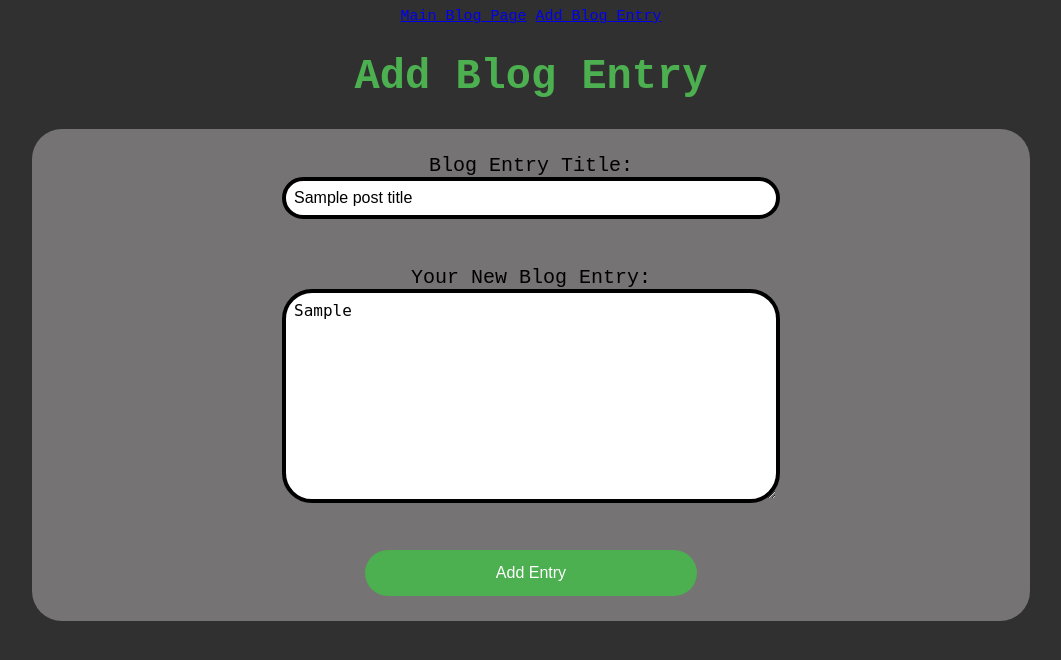
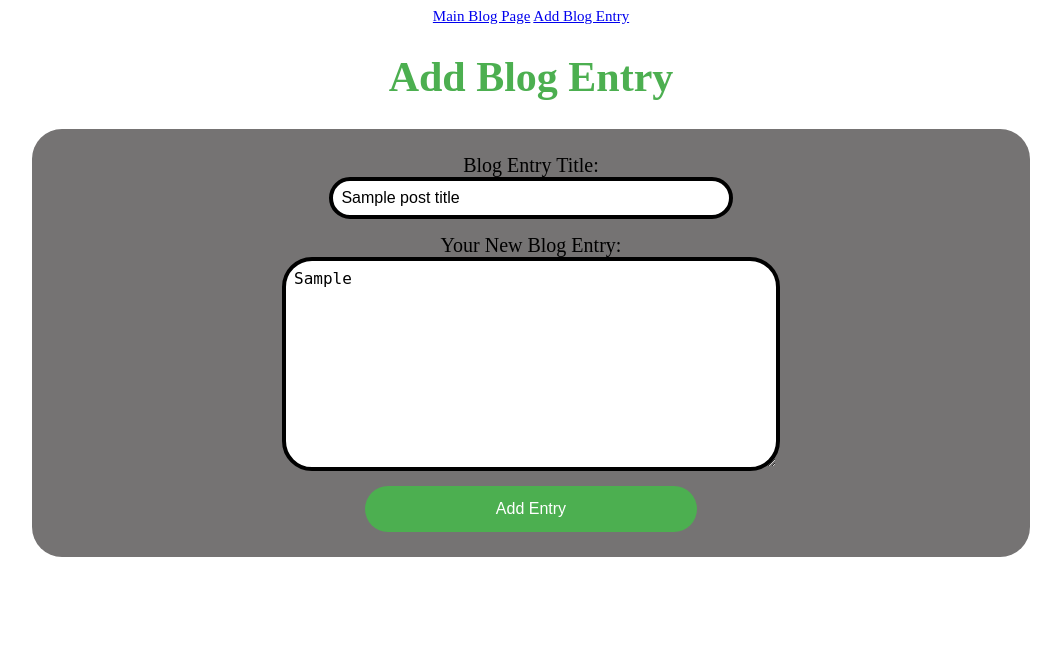
Before and after one commit to cmmarra/blogz, a Flask app: template Templates/new_post.html in a window 1280 px wide. Shown: the top 660 px of the page, without its empty margins (109-1170 px from the left). Run offline with Flask 2, Linux system fonts and the light colour scheme; the template is opened without the code that fills it: most values are stand-ins (such as "Sample title", 1, 10 or a date in 2020).

Commit message:
updated css files

```diff
--- /dev/null
+++ b/Templates/base.html
@@ -0,0 +1,19 @@
+<!DOCTYPE html>
+<html>
+<head>
+<title>Build A Blog</title>
+<link rel="stylesheet" type="text/css" href="{{ url_for('static', filename='css/styles.css') }}">
+</head>
+
+<body>
+
+    <header>
+        <nav><a href="/blog">Main Blog Page</a> <a href="/newpost">Add Blog Entry</a>
+        </nav>
+    </header>
+
+    {% block content %}
+    {% endblock %}
+
+</body>
+</html>
--- a/Templates/new_post.html
+++ b/Templates/new_post.html
@@ -1,33 +1,14 @@
-<!DOCTYPE html>
-<html>
-<head>
-<title>Build A Blog</title>
-<link rel="stylesheet" type="text/css" href="{{ url_for('static', filename='css/styles.css') }}">
-</head>
-<body>
-
-<header>
-<nav><a href="/blog">Main Blog Page</a> <a href="/newpost">Add Blog Entry</a></nav>
-</header>
+{% extends 'base.html' %}
 
 {% block content %}
 
 <h1>Add Blog Entry</h1>
     <form action="/newpost" method='POST'>
-        <label>
-            <span class="form_label">Blog Entry Title:</span>
-            <input name="blog_title" type="text" value="{{post_title}}">
-        </label>
-        <p class="error">{{title_error}} &nbsp;</p>
-        <label>
-            <span class="form_label">Your New Blog Entry:</span>
-            <textarea name="blog_post" type="textarea" rows="10" cols="100">{{post_entry}}</textarea>
-        </label>
-        <p class="error">{{blog_entry_error}} &nbsp;</p>
-        <input class="submit" type="submit" value="Add Entry" />
+        <label>Blog Entry Title:<input name="blog_title" type="text" value="{{post_title}}"></label>
+        <p class="error">{{title_error}}</p>
+        <label>Your New Blog Entry:<textarea name="blog_post" type="textarea" rows="10" cols="100">{{post_entry}}</textarea></label>
+        <p class="error">{{blog_entry_error}}</p>
+        <input class="submit" type="submit" value="Add Entry"/>
     </form>
 
 {% endblock %}
-
-</body>
-</html>
--- a/main.py
+++ b/main.py
@@ -9,21 +9,19 @@ db = SQLAlchemy(app)
 
 class Blog(db.Model):
 
-    id = db.Column(db.Integer, primary_key=True)     # start with primary ID
-    title = db.Column(db.Text)  # blog title
-    post = db.Column(db.Text)   # blog post text
+    id = db.Column(db.Integer, primary_key=True)
+    title = db.Column(db.Text)
+    post = db.Column(db.Text)
 
     def __init__(self, title, post):
         self.title = title
         self.post = post
 
-#DISPLAYS ALL BLOG POSTS
 @app.route('/')
 def index():
     all_blog_posts = Blog.query.all()
     return render_template('blog.html', posts=all_blog_posts)
 
-#DISPLAYS IND BLOG POSTS
 @app.route('/blog')
 def show_blog():
     post_id = request.args.get('id')
@@ -35,53 +33,41 @@ def show_blog():
         all_blog_posts = Blog.query.all()
         return render_template('blog.html', posts=all_blog_posts)
 
-#VALIDATION FOR EMPTY FORM
+@app.route('/newpost', methods=['POST', 'GET'])
+def add_entry():
+    if request.method == 'POST':
+
+        title_error = ""
+        blog_entry_error = ""
+
+        post_title = request.form['blog_title']
+        post_entry = request.form['blog_post']
+        post_new = Blog(post_title, post_entry)
+
+        if empty_val(post_title) and empty_val(post_entry):
+            db.session.add(post_new)
+            db.session.commit()
+            post_link = "/blog?id=" + str(post_new.id)
+            return redirect(post_link)
+        else:
+            if not empty_val(post_title) and not empty_val(post_entry):
+                title_error = "Please enter blog title"
+                blog_entry_error = "Please enter blog entry"
+                return render_template('new_post.html', blog_entry_error=blog_entry_error, title_error=title_error)
+            elif not empty_val(post_title):
+                title_error = "Please enter blog title"
+                return render_template('new_post.html', title_error=title_error, post_entry=post_entry)
+            elif not empty_val(post_entry):
+                blog_entry_error = "Please enter blog entry"
+                return render_template('new_post.html', blog_entry_error=blog_entry_error, post_title=post_title)
+    else:
+        return render_template('new_post.html')
+
 def empty_val(x):
     if x:
         return True
     else:
         return False
 
-#THIS HANDLES THE REDIRECT (SUCCESS) AND ERROR MESSAGES (FAILURE)
-@app.route('/newpost', methods=['POST', 'GET'])
-def add_entry():
-
-    if request.method == 'POST':
-
-        # THIS CREATES EMPTY STRINGS FOR THE ERROR MESSAGES
-        title_error = ""
-        blog_entry_error = ""
-
-        # assigning variable to blog title from entry form
-        post_title = request.form['blog_title']
-        # assigning variable to blog post from entry form
-        post_entry = request.form['blog_post']
-        # creating a new blog post variable from title and entry
-        post_new = Blog(post_title, post_entry)
-
-        # if the title and post entry are not empty, the object will be added
-        if empty_val(post_title) and empty_val(post_entry):
-            # adding the new post (this matches variable created above) as object
-            db.session.add(post_new)
-            # commits new objects to the database
-            db.session.commit()
-            post_link = "/blog?id=" + str(post_new.id)
-            return redirect(post_link)
-        else:
-            if not empty_val(post_title) and not empty_val(post_entry):
-                title_error = "Please enter text for blog title"
-                blog_entry_error = "Please enter text for blog entry"
-                return render_template('new_post.html', blog_entry_error=blog_entry_error, title_error=title_error)
-            elif not empty_val(post_title):
-                title_error = "Please enter text for blog title"
-                return render_template('new_post.html', title_error=title_error, post_entry=post_entry)
-            elif not empty_val(post_entry):
-                blog_entry_error = "Please enter text for blog entry"
-                return render_template('new_post.html', blog_entry_error=blog_entry_error, post_title=post_title)
-
-    # DISPLAYS NEW BLOG ENTRY FORM
-    else:
-        return render_template('new_post.html')
-
 if __name__ == '__main__':
     app.run()
--- a/static/css/styles.css
+++ b/static/css/styles.css
@@ -1,10 +1,4 @@
-body {
-    font-family: Courier New, Courier, monospace;
-    background-color:rgb(48, 48, 48);
-    text-align: center;
-}
-
-form {
+form, .main {
     background-color: rgb(117, 115, 115);
     margin: 2px;
     font-size: 20px;
@@ -13,10 +7,6 @@ form {
     text-align: center;
     margin:auto;
     width: 75%;
-}
-
-label {
-    display:block;
 }
 
 textarea {
@@ -30,12 +20,10 @@ textarea {
     font-size: 16px;
 }
 
-
 header {
     font-size: 15px;
     text-align: center;
     color: #4CAF50;
-
 }
 
 h1 {
@@ -49,7 +37,7 @@ input {
     margin-left: auto;
     margin-right: auto;
     padding: 8px;
-    width: 50%;
+    width: 40%;
     border: 4px solid black;
     border-radius: 30px;
     font-size: 16px;
```
Also changed, not shown: Templates/blog.html (+2 -17 lines), Templates/ind_post.html (+2 -16 lines).
